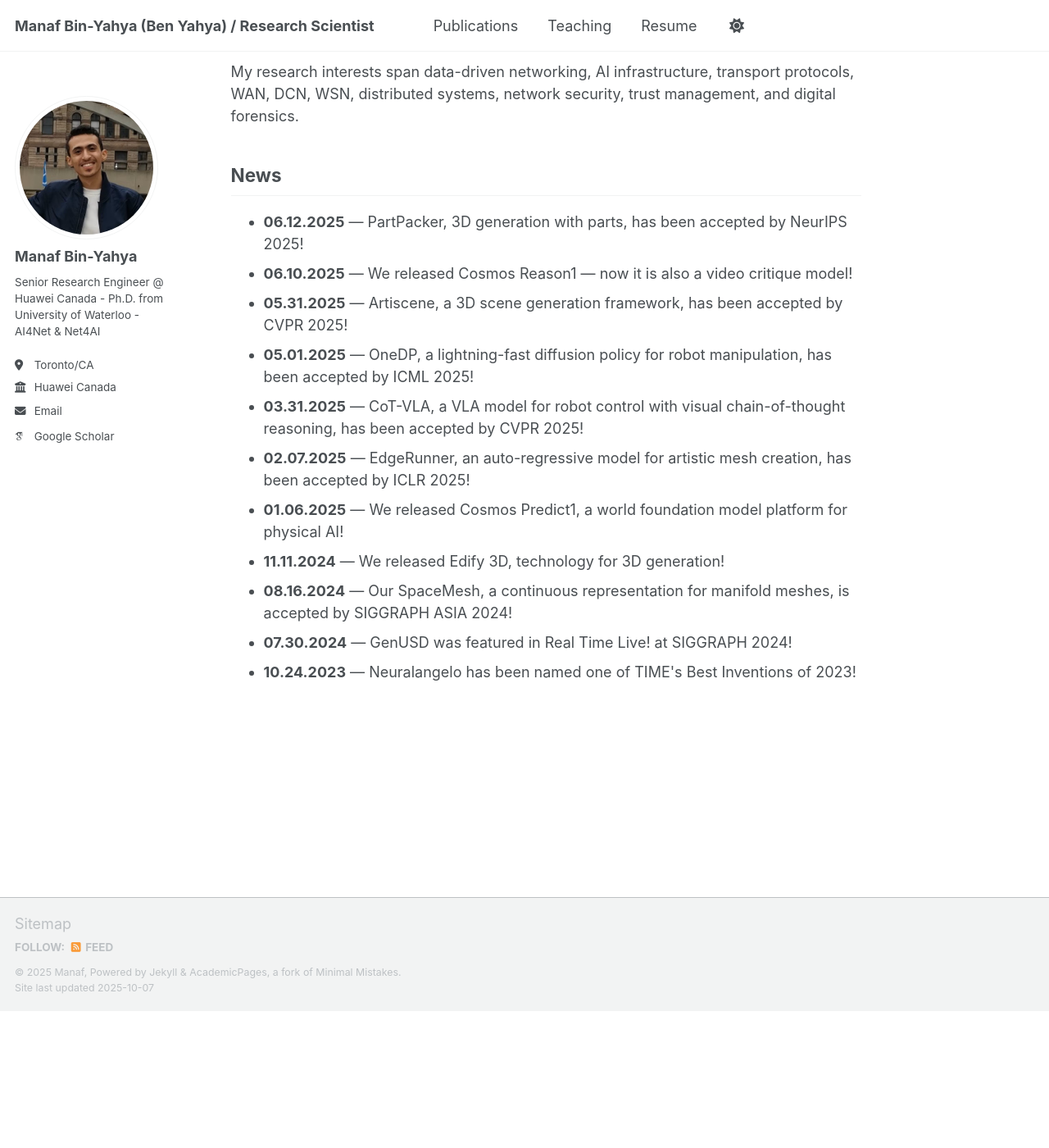
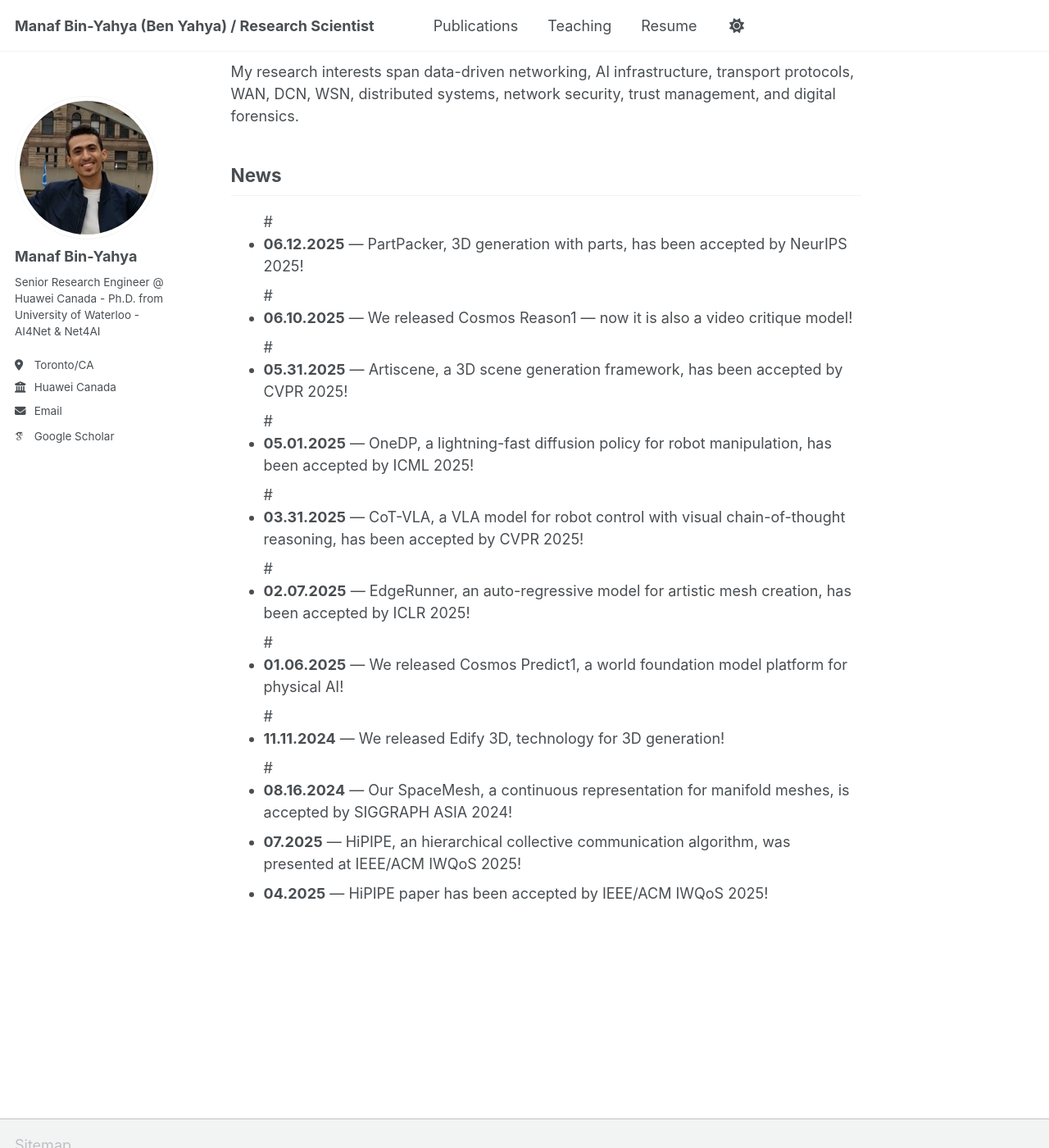
Before and after one commit to ManafBinYahya/ManafBinYahya.github.io, a Jekyll site: the page built from _pages/about.md, in a window 1280 px wide and 1400 px high, scrolled down 365 px. Shown: the whole window at 82% size. Built offline with Jekyll 4.4.1, drawn with Linux system fonts in a browser that asks for light colours; some web fonts are replaced; a script that is not in the unit is left out; before the commit the page ends 1598 px from its top, so only the background shows below that.

Commit message:
update news

```diff
--- a/_pages/about.md
+++ b/_pages/about.md
@@ -19,15 +19,15 @@ My research interests span data-driven networking, AI infrastructure, transport
 ## News
 
 <ul>
-  <li><strong>06.12.2025</strong> — PartPacker, 3D generation with parts, has been accepted by NeurIPS 2025!</li>
-  <li><strong>06.10.2025</strong> — We released Cosmos Reason1 — now it is also a video critique model!</li>
-  <li><strong>05.31.2025</strong> — Artiscene, a 3D scene generation framework, has been accepted by CVPR 2025!</li>
-  <li><strong>05.01.2025</strong> — OneDP, a lightning-fast diffusion policy for robot manipulation, has been accepted by ICML 2025!</li>
-  <li><strong>03.31.2025</strong> — CoT-VLA, a VLA model for robot control with visual chain-of-thought reasoning, has been accepted by CVPR 2025!</li>
-  <li><strong>02.07.2025</strong> — EdgeRunner, an auto-regressive model for artistic mesh creation, has been accepted by ICLR 2025!</li>
-  <li><strong>01.06.2025</strong> — We released Cosmos Predict1, a world foundation model platform for physical AI!</li>
-  <li><strong>11.11.2024</strong> — We released Edify 3D, technology for 3D generation!</li>
-  <li><strong>08.16.2024</strong> — Our SpaceMesh, a continuous representation for manifold meshes, is accepted by SIGGRAPH ASIA 2024!</li>
-  <li><strong>07.30.2024</strong> — GenUSD was featured in Real Time Live! at SIGGRAPH 2024!</li>
-  <li><strong>10.24.2023</strong> — Neuralangelo has been named one of TIME's Best Inventions of 2023!</li>
+#  <li><strong>06.12.2025</strong> — PartPacker, 3D generation with parts, has been accepted by NeurIPS 2025!</li>
+#  <li><strong>06.10.2025</strong> — We released Cosmos Reason1 — now it is also a video critique model!</li>
+#  <li><strong>05.31.2025</strong> — Artiscene, a 3D scene generation framework, has been accepted by CVPR 2025!</li>
+#  <li><strong>05.01.2025</strong> — OneDP, a lightning-fast diffusion policy for robot manipulation, has been accepted by ICML 2025!</li>
+#  <li><strong>03.31.2025</strong> — CoT-VLA, a VLA model for robot control with visual chain-of-thought reasoning, has been accepted by CVPR 2025!</li>
+#  <li><strong>02.07.2025</strong> — EdgeRunner, an auto-regressive model for artistic mesh creation, has been accepted by ICLR 2025!</li>
+#  <li><strong>01.06.2025</strong> — We released Cosmos Predict1, a world foundation model platform for physical AI!</li>
+#  <li><strong>11.11.2024</strong> — We released Edify 3D, technology for 3D generation!</li>
+#  <li><strong>08.16.2024</strong> — Our SpaceMesh, a continuous representation for manifold meshes, is accepted by SIGGRAPH ASIA 2024!</li>
+  <li><strong>07.2025</strong> — HiPIPE, an hierarchical collective communication algorithm, was presented at IEEE/ACM IWQoS 2025!</li>
+  <li><strong>04.2025</strong> — HiPIPE paper has been accepted by IEEE/ACM IWQoS 2025!</li>
 </ul>
```
